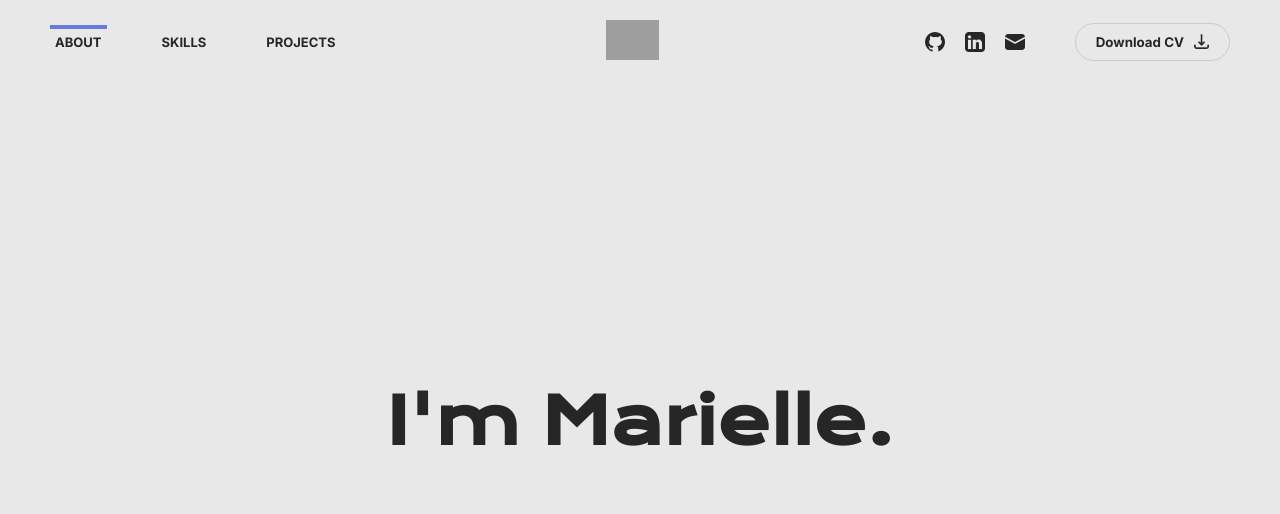
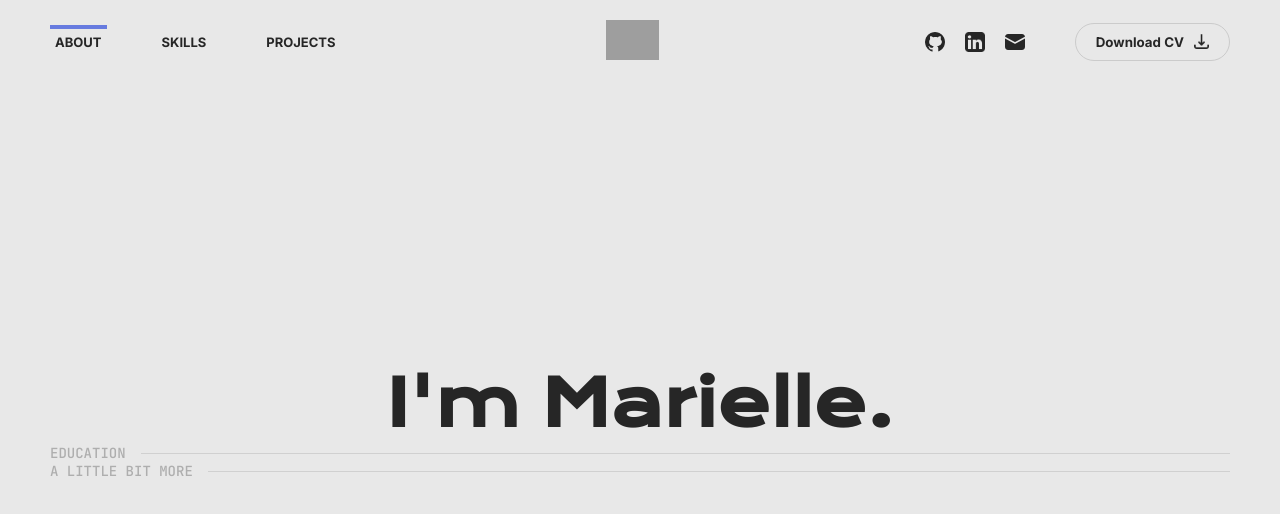
Before and after one commit to marielle-lopez/portfolio, a React (Vite) app: page /about in a window 1280 px wide. Shown: the top 514 px of the page. Built offline with nearby package versions, Linux system fonts and the light colour scheme; grey boxes are pictures that could not be loaded.

Commit message:
created and implemented PageLine component on About page

```diff
--- /dev/null
+++ b/src/components/PageLine/PageLine.jsx
@@ -0,0 +1,12 @@
+import styles from "./PageLine.module.scss";
+
+const PageLine = ({ title }) => {
+  return (
+    <div className={styles.page_line}>
+      <p className={styles.page_line__heading}>{title}</p>
+      <hr className={styles.page_line__line} />
+    </div>
+  );
+};
+
+export default PageLine;
--- /dev/null
+++ b/src/components/PageLine/PageLine.module.scss
@@ -0,0 +1,24 @@
+@use "../../styles/partials/variables/typography";
+
+.page_line {
+  display: flex;
+  align-items: center;
+  width: 100%;
+  gap: 15px;
+
+  &__heading {
+    font-family: typography.$accent-secondary;
+    font-size: 14px;
+    font-weight: 500;
+    text-transform: uppercase;
+    color: rgba(0, 0, 0, 0.25);
+  }
+
+  &__line {
+    flex-grow: 1;
+    width: 100px;
+    height: 0;
+    border: none;
+    border-top: 1px solid rgba(0, 0, 0, 0.1);
+  }
+}
--- a/src/pages/AboutPage/AboutPage.jsx
+++ b/src/pages/AboutPage/AboutPage.jsx
@@ -1,10 +1,13 @@
 import MainWrapper from "../../containers/MainWrapper/MainWrapper";
 import PageHeading from "../../components/PageHeading/PageHeading";
+import PageLine from "../../components/PageLine/PageLine";
 
 const AboutPage = () => {
   return (
     <MainWrapper>
       <PageHeading title="I'm Marielle." />
+      <PageLine title="Education" />
+      <PageLine title="A little bit more" />
     </MainWrapper>
   );
 };
```
